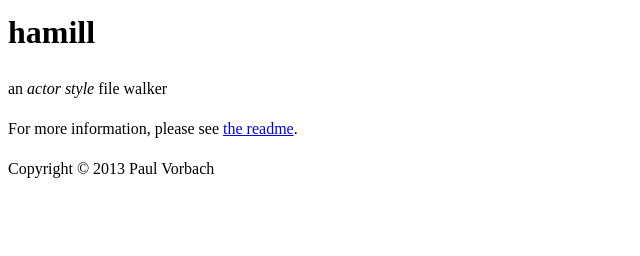
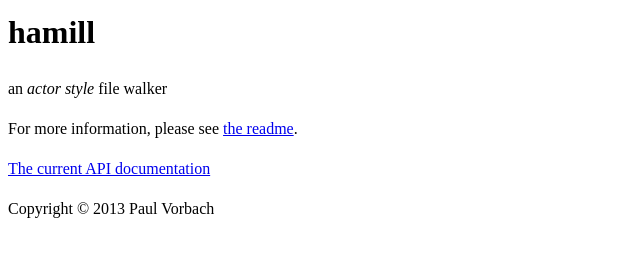
Before and after one commit to pvorb/hamill, a plain HTML site: page index.html in a window 1280 px wide. Shown: the whole page, without its empty margins (0-640 px from the left). Drawn offline with Linux system fonts and the light colour scheme.

Commit message:
Add link to API

```diff
--- a/index.html
+++ b/index.html
@@ -4,4 +4,5 @@
 <p>an <em>actor style</em> file walker</p>
 <p>For more information, please see <a
   href="https://github.com/pvorb/hamill#readme">the readme</a>.</p>
+<p><a href="/api/current/">The current API documentation</a></p>
 <p>Copyright © 2013 Paul Vorbach</p>
```
